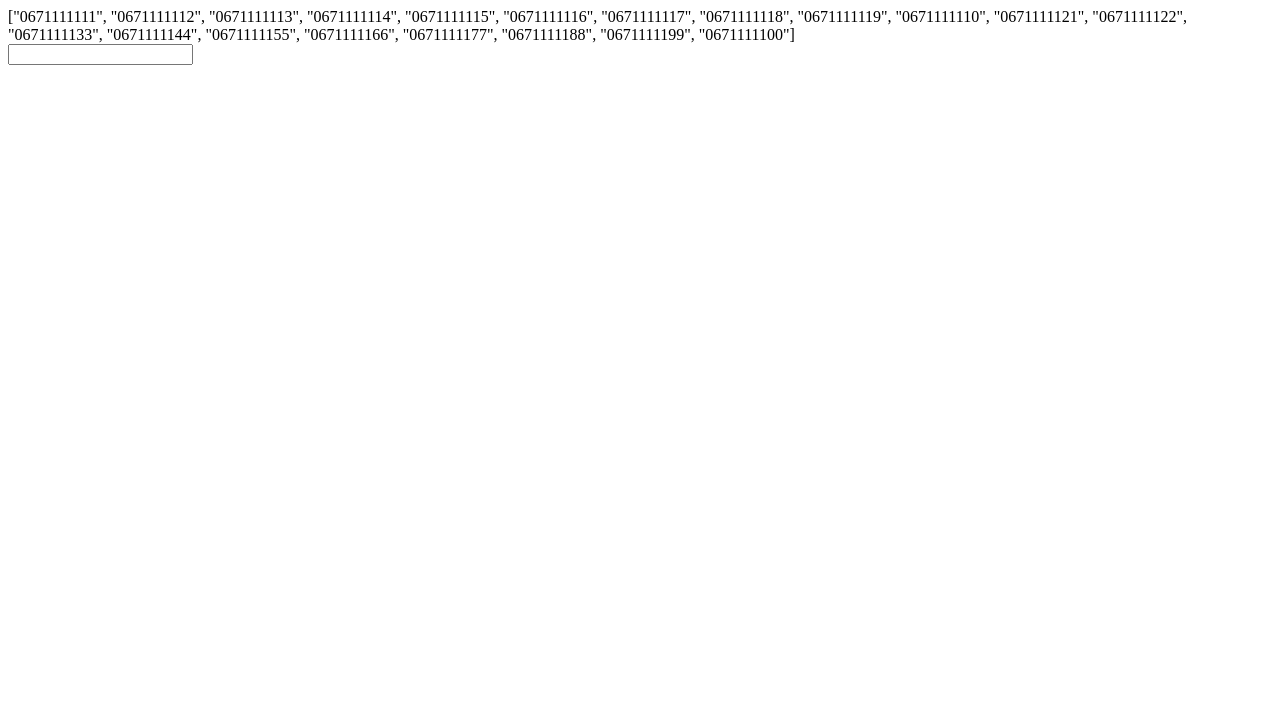
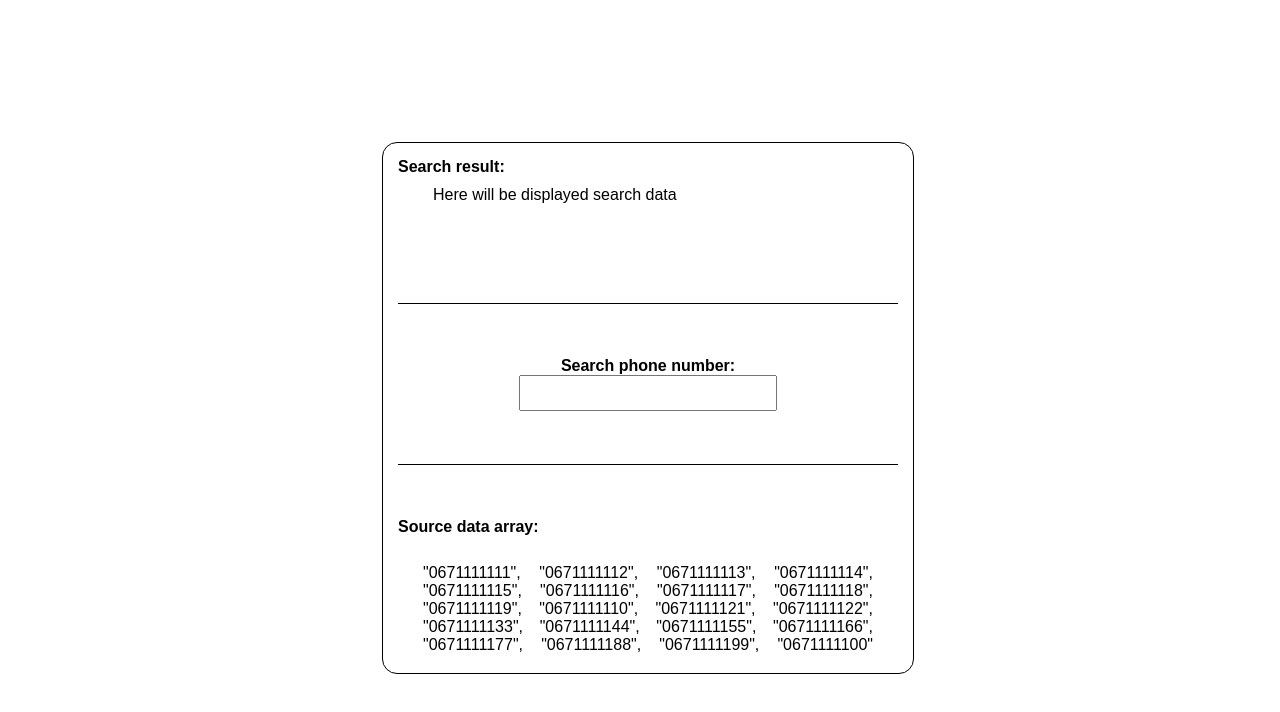
Before and after one commit to constantinesimm/lektorium, a plain HTML site: page hometask-05/task01/index.html in a window 1280 px wide. Drawn offline with Linux system fonts and the light colour scheme.

Commit message:
finished debounce search task

```diff
--- /dev/null
+++ b/hometask-05/task01/css/styles.css
@@ -0,0 +1,78 @@
+body {
+    font-family: sans-serif;
+}
+#app {
+    display: flex;
+    justify-content: center;
+    align-items: center;
+    width: 100vw;
+    height: 100vh;
+}
+.container {
+    display: flex;
+    flex-direction: column;
+    padding: 15px;
+    width: 500px;
+    height: 500px;
+    border: 1px solid #000000;
+    border-radius: 15px;
+}
+
+.container > div {
+    display: flex;
+    flex-direction: row;
+    justify-content: center;
+    width: 100%;
+}
+.result__group {
+    display: inherit;
+    flex-direction: column !important;
+    justify-content: end !important;
+    height: 30%;
+}
+.result__group > h4 {
+    margin: 0;
+    margin-block-start: 0;
+    margin-block-end: 0;
+}
+.result__group > .search_result {
+    margin: 10px 35px 0 35px;
+    height: 100%;
+    text-align: left;
+}
+
+.input__group {
+    display: inherit;
+    flex-direction: column !important;
+    align-items: center;
+    border-top: 1px solid;
+    border-bottom: 1px solid;
+    height: 33%;
+}
+.input__group > label {
+    font-weight: bold;
+}
+.input__group > input {
+    height: 30px;
+    width: 250px;
+}
+
+.source_group {
+    display: inherit;
+    flex-direction: column !important;
+    justify-content: end !important;
+    height: 200px;
+}
+.source_group > h4 {
+    margin: 0;
+    margin-block-start: 1.5rem;
+    margin-block-end: 1.5rem;
+}
+.source_group > p {
+    display: inline-block !important;
+    text-align: justify;
+    text-align-last: justify;
+    margin: auto 25px;
+    margin-block-start: 0.25rem;
+    margin-block-end: 0.25rem;
+}
--- a/hometask-05/task01/index.html
+++ b/hometask-05/task01/index.html
@@ -1,16 +1,28 @@
 <!DOCTYPE html>
-<html lang="en">
+<html>
 <head>
-    <meta charset="UTF-8">
-    <title>Title</title>
+    <title>Debounce search</title>
+    <meta charset="UTF-8"/>
+    <link rel="stylesheet" href="css/styles.css"/>
 </head>
+
 <body>
+<div id="app">
     <div class="container">
-        <div class="source_data"></div>
-        <div class="input_container">
-            <input type="text"/>
+        <div class="result__group">
+            <h4>Search result:</h4>
+            <p class="search_result">Here will be displayed search data</p>
+        </div>
+        <div class="input__group">
+            <label for="search">Search phone number:</label>
+            <input id="search" type="text"/>
+        </div>
+        <div class="source_group">
+            <h4>Source data array:</h4>
         </div>
     </div>
-    <script src="js/debounce.js"></script>
+</div>
+
+<script src="js/debounce_search.js"></script>
 </body>
 </html>
--- a/hometask-05/task01/js/debounce.js
+++ /dev/null
@@ -1,33 +0,0 @@
-const source = ['0671111111', '0671111112', '0671111113', '0671111114', '0671111115', '0671111116', '0671111117', '0671111118', '0671111119', '0671111110', '0671111121', '0671111122', '0671111133', '0671111144', '0671111155', '0671111166', '0671111177', '0671111188', '0671111199', '0671111100'];
-
-function addSourceData() {
-    return document.querySelector('.source_data').textContent = JSON.stringify(source).split(',').join(',\n');
-};
-document.addEventListener('DOMContentLoaded', addSourceData);
-
-function debounce(fn, wait, immediate) {
-    let timeout;
-    return function() {
-        let later = function() {
-            timeout = null;
-            if (!immediate) {
-                fn.apply(this, arguments);
-            }
-        };
-        let callNow = immediate && !timeout;
-        clearTimeout(timeout);
-        timeout = setTimeout(later, wait);
-        if (callNow) {
-            fn.apply(this, arguments);
-        }
-    };
-};
-
-document.addEventListener('input', function (e) {
-    let target = e.target.value;
-    function seach() {
-        console.log(target)
-    }
-
-    return debounce(seach(), 5000, 0)
-});
--- /dev/null
+++ b/hometask-05/task01/js/debounce_search.js
@@ -0,0 +1,59 @@
+//online sandbox preview – https://codesandbox.io/s/frosty-worker-6xozj
+
+(function () {
+    //source data array
+    const source = [
+        "0671111111", "0671111112", "0671111113", "0671111114", "0671111115",
+        "0671111116", "0671111117", "0671111118", "0671111119", "0671111110",
+        "0671111121", "0671111122", "0671111133", "0671111144", "0671111155",
+        "0671111166", "0671111177", "0671111188", "0671111199", "0671111100"
+    ];
+
+    //create paragraph element
+    let paragraph = document.createElement("p");
+    //format source array to string
+    paragraph.textContent = JSON.stringify(source).replace(/(\[)|(\])/g, "").split(",").join(", ");
+    //render source data array on page
+    document.querySelector(".source_group").append(paragraph);
+
+    //debounce decorator
+    let debounced = function debounce(fn, ms) {
+        let isCooldown = false;             //state -> ready to run
+
+        return function () {
+            if (isCooldown) return;         //while isCooldown true - ignore other fn calls
+
+            isCooldown = true;              //state -> waiting for ends of timeout
+            setTimeout(() => {
+                isCooldown = false;         //setting state -> ready to run
+                fn.apply(this, arguments);  //run func with current context
+            }, ms);
+        }
+    };
+
+    //render result func with formatted data
+    function renderResult(items) {
+        return document.querySelector(".search_result").innerHTML = !items.length ? "Phone number not found" : JSON.stringify(items).replace(/(\[)|(\])/g, "").split(",").join(", ");
+    }
+
+    //main func -> searching item in source arr
+    function search() {
+        let resultData = [];
+
+        //if input value is false - render default string
+        if (this.value.length < 1) {
+            return renderResult("Here will be displayed search data");
+        }
+        //checking each source item for contains data from input
+        source.forEach(item => {
+            if (item.indexOf(this.value) !== -1) {
+                resultData.push(item);
+            }
+
+            return renderResult(resultData);
+        });
+    };
+
+    //run debounce on input
+    document.querySelector("input").oninput = debounced(search, 1500);
+})();
```
